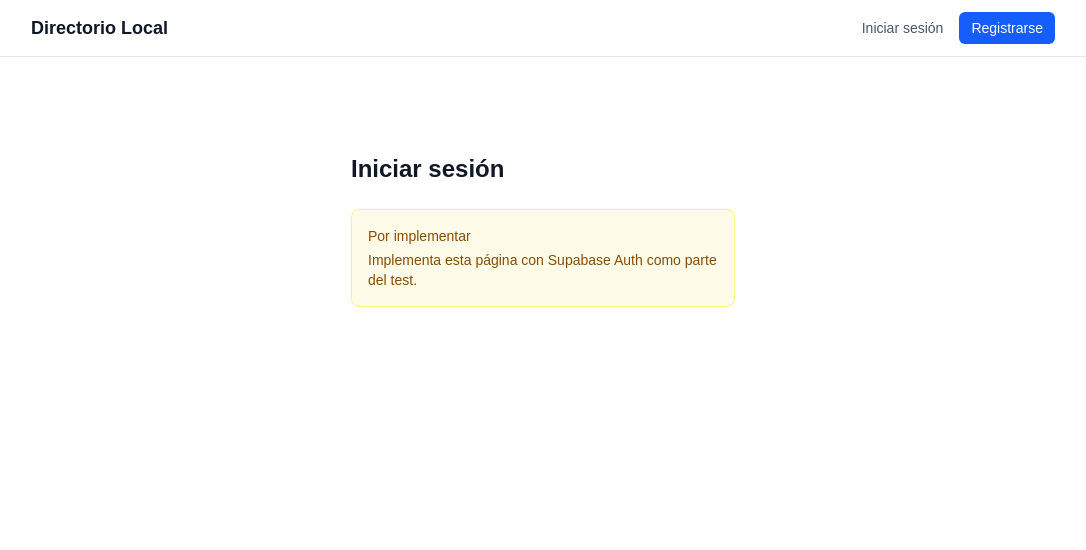
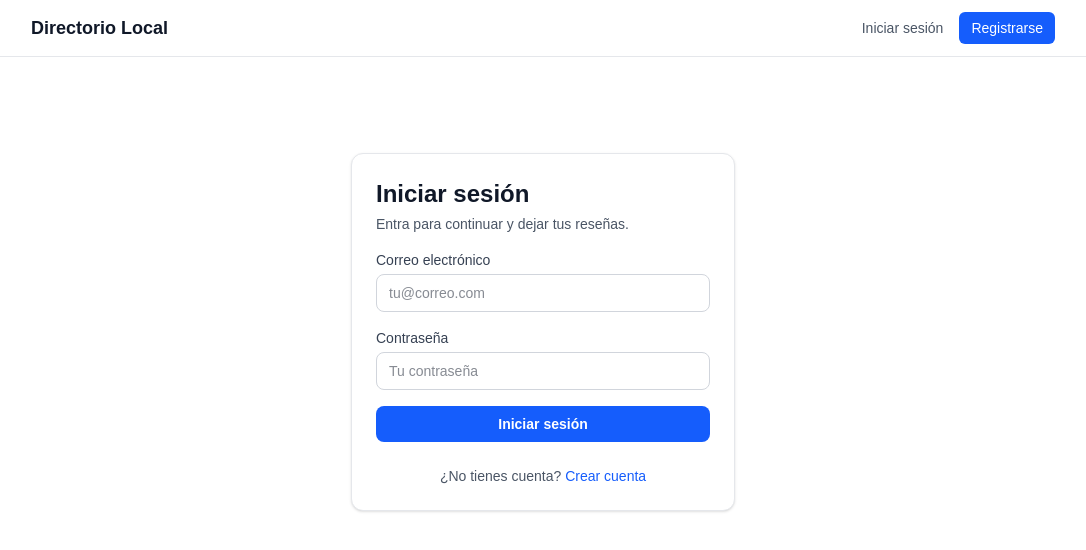
Before and after one commit to fauzantaufik/ventanal-candidate-test, a Next.js app in the folder web/: page /auth/login in a window 1280 px wide. Shown: the top 550 px of the page, without its empty margins (97-1183 px from the left). Built offline with nearby package versions, Linux system fonts and the light colour scheme.

Commit message:
feat: implement login and signup forms with Supabase Auth integration and UI components

```diff
--- a/web/src/app/auth/login/page.tsx
+++ b/web/src/app/auth/login/page.tsx
@@ -1,25 +1,177 @@
-// TODO: Implement the login page using Supabase Auth
-//
-// This page should:
-// 1. Show an email + password form
-// 2. Call supabase.auth.signInWithPassword({ email, password })
-// 3. On success, redirect to the page the user was on (or '/')
-// 4. Show a link to /auth/signup for new users
-// 5. Handle and display errors (invalid credentials, etc.)
-//
-// See: https://supabase.com/docs/reference/javascript/auth-signinwithpassword
+'use client';
+
+export const dynamic = 'force-dynamic';
+
+import React, { Suspense, useState } from 'react';
+import Link from 'next/link';
+import { useRouter, useSearchParams } from 'next/navigation';
+import { Alert } from '@/components/ui/alert';
+import { Button } from '@/components/ui/button';
+import {
+  Card,
+  CardContent,
+  CardDescription,
+  CardHeader,
+  CardTitle,
+} from '@/components/ui/card';
+import { Input } from '@/components/ui/input';
+import { Label } from '@/components/ui/label';
+import { supabase } from '@/lib/supabase';
+
+interface LoginErrors {
+  email?: string;
+  password?: string;
+}
+
+function getSafeReturnTo(returnTo: string | null): string {
+  return returnTo && returnTo.startsWith('/') ? returnTo : '/';
+}
+
+function LoginForm() {
+  const router = useRouter();
+  const searchParams = useSearchParams();
+  const destination = getSafeReturnTo(searchParams.get('returnTo'));
+
+  const [email, setEmail] = useState('');
+  const [password, setPassword] = useState('');
+  const [fieldErrors, setFieldErrors] = useState<LoginErrors>({});
+  const [formError, setFormError] = useState<string | null>(null);
+  const [loading, setLoading] = useState(false);
+
+  function validate(): boolean {
+    const errors: LoginErrors = {};
+    const normalizedEmail = email.trim().toLowerCase();
+
+    const emailRegex = /^[^\s@]+@[^\s@]+\.[^\s@]+$/;
+    if (!emailRegex.test(normalizedEmail)) {
+      errors.email = 'Ingresa un correo válido.';
+    }
+
+    if (!password) {
+      errors.password = 'Ingresa tu contraseña.';
+    }
+
+    setFieldErrors(errors);
+    return Object.keys(errors).length === 0;
+  }
+
+  async function handleSubmit(e: React.FormEvent) {
+    e.preventDefault();
+    setFormError(null);
+
+    if (!validate()) return;
+
+    setLoading(true);
+
+    const { data, error } = await supabase.auth.signInWithPassword({
+      email: email.trim().toLowerCase(),
+      password,
+    });
+
+    setLoading(false);
+
+    if (error) {
+      const message = error.message.toLowerCase();
+      if (
+        message.includes('invalid login credentials') ||
+        message.includes('invalid_credentials')
+      ) {
+        setFormError('Correo o contraseña incorrectos.');
+      } else if (message.includes('rate limit')) {
+        setFormError('Has intentado demasiadas veces. Espera un momento antes de volver a intentarlo.');
+      } else if (message.includes('email not confirmed')) {
+        setFormError('Confirma tu correo antes de iniciar sesión.');
+      } else {
+        setFormError('No se pudo iniciar sesión. Inténtalo de nuevo.');
+      }
+      return;
+    }
+
+    if (data.session) {
+      router.replace(destination);
+      router.refresh();
+    }
+  }
+
+  return (
+    <Card>
+      <CardHeader>
+        <CardTitle>Iniciar sesión</CardTitle>
+        <CardDescription>
+          Entra para continuar y dejar tus reseñas.
+        </CardDescription>
+      </CardHeader>
+
+      <CardContent>
+        {formError && <Alert className="mb-4">{formError}</Alert>}
+
+        <form onSubmit={handleSubmit} noValidate className="space-y-4">
+          <div>
+            <Label htmlFor="email">Correo electrónico</Label>
+            <Input
+              id="email"
+              type="email"
+              autoComplete="email"
+              value={email}
+              onChange={(e) => setEmail(e.target.value)}
+              className={fieldErrors.email ? 'border-red-400 bg-red-50' : ''}
+              placeholder="tu@correo.com"
+            />
+            {fieldErrors.email && (
+              <p className="mt-1 text-xs text-red-600">{fieldErrors.email}</p>
+            )}
+          </div>
+
+          <div>
+            <Label htmlFor="password">Contraseña</Label>
+            <Input
+              id="password"
+              type="password"
+              autoComplete="current-password"
+              value={password}
+              onChange={(e) => setPassword(e.target.value)}
+              className={fieldErrors.password ? 'border-red-400 bg-red-50' : ''}
+              placeholder="Tu contraseña"
+            />
+            {fieldErrors.password && (
+              <p className="mt-1 text-xs text-red-600">{fieldErrors.password}</p>
+            )}
+          </div>
+
+          <Button type="submit" disabled={loading} className="w-full">
+            {loading ? 'Entrando...' : 'Iniciar sesión'}
+          </Button>
+        </form>
+
+        <p className="mt-6 text-center text-sm text-gray-600">
+          ¿No tienes cuenta?{' '}
+          <Link
+            href={`/auth/signup?returnTo=${encodeURIComponent(destination)}`}
+            className="font-medium text-blue-600 hover:underline"
+          >
+            Crear cuenta
+          </Link>
+        </p>
+      </CardContent>
+    </Card>
+  );
+}
 
 export default function LoginPage() {
   return (
-    <div className="max-w-sm mx-auto mt-16">
-      <h1 className="text-2xl font-bold text-gray-900 mb-6">Iniciar sesión</h1>
-
-      <div className="bg-yellow-50 border border-yellow-200 rounded-lg p-4 text-sm text-yellow-800">
-        <p className="font-medium">Por implementar</p>
-        <p className="mt-1">
-          Implementa esta página con Supabase Auth como parte del test.
-        </p>
-      </div>
+    <div className="mx-auto mt-16 max-w-sm">
+      <Suspense
+        fallback={
+          <Card>
+            <CardHeader>
+              <div className="mb-2 h-8 w-40 animate-pulse rounded bg-gray-100" />
+              <div className="h-4 w-56 animate-pulse rounded bg-gray-100" />
+            </CardHeader>
+          </Card>
+        }
+      >
+        <LoginForm />
+      </Suspense>
     </div>
   );
 }
--- a/web/src/app/auth/signup/page.tsx
+++ b/web/src/app/auth/signup/page.tsx
@@ -3,8 +3,19 @@
 export const dynamic = 'force-dynamic';
 
 import React, { Suspense, useState } from 'react';
+import Link from 'next/link';
 import { useRouter, useSearchParams } from 'next/navigation';
-import Link from 'next/link';
+import { Alert } from '@/components/ui/alert';
+import { Button } from '@/components/ui/button';
+import {
+  Card,
+  CardContent,
+  CardDescription,
+  CardHeader,
+  CardTitle,
+} from '@/components/ui/card';
+import { Input } from '@/components/ui/input';
+import { Label } from '@/components/ui/label';
 import { supabase } from '@/lib/supabase';
 
 interface FieldErrors {
@@ -13,10 +24,14 @@ interface FieldErrors {
   password?: string;
 }
 
+function getSafeReturnTo(returnTo: string | null): string {
+  return returnTo && returnTo.startsWith('/') ? returnTo : '/';
+}
+
 function SignupForm() {
   const router = useRouter();
   const searchParams = useSearchParams();
-  const returnTo = searchParams.get('returnTo');
+  const destination = getSafeReturnTo(searchParams.get('returnTo'));
 
   const [fullName, setFullName] = useState('');
   const [email, setEmail] = useState('');
@@ -28,18 +43,22 @@ function SignupForm() {
 
   function validate(): boolean {
     const errors: FieldErrors = {};
+    const trimmedName = fullName.trim();
+    const normalizedEmail = email.trim().toLowerCase();
 
-    if (fullName.trim().length < 2) {
+    if (trimmedName.length < 2) {
       errors.fullName = 'El nombre debe tener al menos 2 caracteres.';
     }
 
     const emailRegex = /^[^\s@]+@[^\s@]+\.[^\s@]+$/;
-    if (!emailRegex.test(email.trim())) {
+    if (!emailRegex.test(normalizedEmail)) {
       errors.email = 'Ingresa un correo válido.';
     }
 
     if (password.length < 8) {
       errors.password = 'La contraseña debe tener al menos 8 caracteres.';
+    } else if (!/(?=.*[a-z])(?=.*[A-Z])(?=.*\d)/.test(password)) {
+      errors.password = 'Usa mayúsculas, minúsculas y al menos un número.';
     }
 
     setFieldErrors(errors);
@@ -52,25 +71,39 @@ function SignupForm() {
 
     if (!validate()) return;
 
+    const normalizedEmail = email.trim().toLowerCase();
+    const emailRedirectTo =
+      typeof window !== 'undefined'
+        ? new URL(destination, window.location.origin).toString()
+        : undefined;
+
     setLoading(true);
 
     const { data, error } = await supabase.auth.signUp({
-      email: email.trim(),
+      email: normalizedEmail,
       password,
       options: {
         data: { full_name: fullName.trim() },
+        ...(emailRedirectTo ? { emailRedirectTo } : {}),
       },
     });
 
+    if (error) {
       setLoading(false);
 
-    if (error) {
+      const message = error.message.toLowerCase();
       if (
-        error.message.toLowerCase().includes('already registered') ||
-        error.message.toLowerCase().includes('already exists') ||
-        error.message.toLowerCase().includes('user already')
+        message.includes('already registered') ||
+        message.includes('already exists') ||
+        message.includes('user already')
       ) {
         setFormError('Ya existe una cuenta con ese correo. Inicia sesión.');
+      } else if (message.includes('rate limit')) {
+        setFormError('Has intentado demasiadas veces. Espera un momento antes de volver a intentarlo.');
+      } else if (message.includes('invalid') && message.includes('email')) {
+        setFormError('Ingresa un correo válido.');
+      } else if (message.includes('password')) {
+        setFormError('La contraseña no cumple los requisitos de seguridad.');
       } else {
         setFormError('No se pudo crear la cuenta. Inténtalo de nuevo.');
       }
@@ -78,61 +111,84 @@ function SignupForm() {
     }
 
     if (data.session) {
-      router.replace(returnTo ?? '/');
-    } else {
+      setLoading(false);
+      router.replace(destination);
+      router.refresh();
+      return;
+    }
+
+    const { data: signInData, error: signInError } = await supabase.auth.signInWithPassword({
+      email: normalizedEmail,
+      password,
+    });
+
+    setLoading(false);
+
+    if (signInData.session) {
+      router.replace(destination);
+      router.refresh();
+      return;
+    }
+
+    if (
+      signInError &&
+      !signInError.message.toLowerCase().includes('email not confirmed')
+    ) {
+      setFormError(
+        'La cuenta fue creada, pero no se pudo iniciar sesión automáticamente. Intenta iniciar sesión manualmente.'
+      );
+      return;
+    }
+
     setEmailSent(true);
-    }
   }
 
   if (emailSent) {
     return (
-      <div className="bg-white rounded-xl border border-gray-200 p-8">
-        <h1 className="text-2xl font-bold text-gray-900 mb-2">
-          Revisa tu correo
-        </h1>
-        <p className="text-gray-600 text-sm">
+      <Card>
+        <CardHeader>
+          <CardTitle>Revisa tu correo</CardTitle>
+          <CardDescription>
             Te enviamos un enlace para confirmar tu cuenta antes de continuar.
+          </CardDescription>
+        </CardHeader>
+        <CardContent className="space-y-4">
+          <p className="text-sm text-gray-600">
+            Después de confirmar tu correo, volverás a la página desde la que empezaste.
           </p>
-      </div>
+          <Link
+            href={`/auth/login?returnTo=${encodeURIComponent(destination)}`}
+            className="inline-flex w-full items-center justify-center rounded-lg border border-gray-300 bg-white px-4 py-2 text-sm font-semibold text-gray-700 transition hover:bg-gray-50"
+          >
+            Ir a iniciar sesión
+          </Link>
+        </CardContent>
+      </Card>
     );
   }
 
   return (
-    <div className="bg-white rounded-xl border border-gray-200 p-8">
-      <div className="mb-6">
-        <h1 className="text-2xl font-bold text-gray-900 mb-1">
-          Crear cuenta
-        </h1>
-        <p className="text-sm text-gray-600">
+    <Card>
+      <CardHeader>
+        <CardTitle>Crear cuenta</CardTitle>
+        <CardDescription>
           Únete para dejar reseñas en negocios locales.
-        </p>
-      </div>
+        </CardDescription>
+      </CardHeader>
 
-      {formError && (
-        <div className="mb-4 rounded-lg border border-red-200 bg-red-50 p-3 text-sm text-red-800">
-          {formError}
-        </div>
-      )}
+      <CardContent>
+        {formError && <Alert className="mb-4">{formError}</Alert>}
 
         <form onSubmit={handleSubmit} noValidate className="space-y-4">
           <div>
-          <label
-            htmlFor="fullName"
-            className="block text-sm font-medium text-gray-700 mb-1"
-          >
-            Nombre completo
-          </label>
-          <input
+            <Label htmlFor="fullName">Nombre completo</Label>
+            <Input
               id="fullName"
               type="text"
               autoComplete="name"
               value={fullName}
               onChange={(e) => setFullName(e.target.value)}
-            className={`w-full rounded-lg border px-3 py-2 text-sm text-gray-900 placeholder-gray-400 outline-none focus:ring-2 focus:ring-blue-500 focus:border-blue-500 ${
-              fieldErrors.fullName
-                ? 'border-red-400 bg-red-50'
-                : 'border-gray-300 bg-white'
-            }`}
+              className={fieldErrors.fullName ? 'border-red-400 bg-red-50' : ''}
               placeholder="Tu nombre"
             />
             {fieldErrors.fullName && (
@@ -141,23 +197,14 @@ function SignupForm() {
           </div>
 
           <div>
-          <label
-            htmlFor="email"
-            className="block text-sm font-medium text-gray-700 mb-1"
-          >
-            Correo electrónico
-          </label>
-          <input
+            <Label htmlFor="email">Correo electrónico</Label>
+            <Input
               id="email"
               type="email"
               autoComplete="email"
               value={email}
               onChange={(e) => setEmail(e.target.value)}
-            className={`w-full rounded-lg border px-3 py-2 text-sm text-gray-900 placeholder-gray-400 outline-none focus:ring-2 focus:ring-blue-500 focus:border-blue-500 ${
-              fieldErrors.email
-                ? 'border-red-400 bg-red-50'
-                : 'border-gray-300 bg-white'
-            }`}
+              className={fieldErrors.email ? 'border-red-400 bg-red-50' : ''}
               placeholder="tu@correo.com"
             />
             {fieldErrors.email && (
@@ -166,61 +213,55 @@ function SignupForm() {
           </div>
 
           <div>
-          <label
-            htmlFor="password"
-            className="block text-sm font-medium text-gray-700 mb-1"
-          >
-            Contraseña
-          </label>
-          <input
+            <Label htmlFor="password">Contraseña</Label>
+            <Input
               id="password"
               type="password"
               autoComplete="new-password"
               value={password}
               onChange={(e) => setPassword(e.target.value)}
-            className={`w-full rounded-lg border px-3 py-2 text-sm text-gray-900 placeholder-gray-400 outline-none focus:ring-2 focus:ring-blue-500 focus:border-blue-500 ${
-              fieldErrors.password
-                ? 'border-red-400 bg-red-50'
-                : 'border-gray-300 bg-white'
-            }`}
-            placeholder="Mínimo 8 caracteres"
+              className={fieldErrors.password ? 'border-red-400 bg-red-50' : ''}
+              placeholder="Mínimo 8 caracteres, con mayúsculas y números"
             />
-          {fieldErrors.password && (
+            {fieldErrors.password ? (
               <p className="mt-1 text-xs text-red-600">{fieldErrors.password}</p>
+            ) : (
+              <p className="mt-1 text-xs text-gray-500">
+                Usa al menos 8 caracteres, con mayúsculas, minúsculas y un número.
+              </p>
             )}
           </div>
 
-        <button
-          type="submit"
-          disabled={loading}
-          className="w-full rounded-lg bg-blue-600 px-4 py-2 text-sm font-semibold text-white hover:bg-blue-700 focus:outline-none focus:ring-2 focus:ring-blue-500 focus:ring-offset-2 disabled:opacity-60 disabled:cursor-not-allowed transition-colors"
-        >
+          <Button type="submit" disabled={loading} className="w-full">
             {loading ? 'Creando cuenta...' : 'Crear cuenta'}
-        </button>
+          </Button>
         </form>
 
         <p className="mt-6 text-center text-sm text-gray-600">
           ¿Ya tienes cuenta?{' '}
           <Link
-          href={`/auth/login${returnTo ? `?returnTo=${encodeURIComponent(returnTo)}` : ''}`}
-          className="text-blue-600 hover:underline font-medium"
+            href={`/auth/login?returnTo=${encodeURIComponent(destination)}`}
+            className="font-medium text-blue-600 hover:underline"
           >
             Inicia sesión
           </Link>
         </p>
-    </div>
+      </CardContent>
+    </Card>
   );
 }
 
 export default function SignupPage() {
   return (
-    <div className="max-w-sm mx-auto mt-16">
+    <div className="mx-auto mt-16 max-w-sm">
       <Suspense
         fallback={
-          <div className="bg-white rounded-xl border border-gray-200 p-8">
-            <div className="h-8 w-40 bg-gray-100 rounded animate-pulse mb-2" />
-            <div className="h-4 w-56 bg-gray-100 rounded animate-pulse" />
-          </div>
+          <Card>
+            <CardHeader>
+              <div className="mb-2 h-8 w-40 animate-pulse rounded bg-gray-100" />
+              <div className="h-4 w-56 animate-pulse rounded bg-gray-100" />
+            </CardHeader>
+          </Card>
         }
       >
         <SignupForm />
--- /dev/null
+++ b/web/src/components/ui/alert.tsx
@@ -0,0 +1,15 @@
+interface AlertProps {
+  children?: any;
+  className?: string;
+}
+
+export function Alert({ children, className = '' }: AlertProps) {
+  return (
+    <div
+      role="alert"
+      className={`rounded-lg border border-red-200 bg-red-50 p-3 text-sm text-red-800 ${className}`}
+    >
+      {children}
+    </div>
+  );
+}
--- /dev/null
+++ b/web/src/components/ui/button.tsx
@@ -0,0 +1,28 @@
+import { ButtonHTMLAttributes } from 'react';
+
+interface ButtonProps extends ButtonHTMLAttributes<HTMLButtonElement> {
+  children?: any;
+  className?: string;
+  variant?: 'default' | 'outline';
+}
+
+export function Button({
+  children,
+  className = '',
+  variant = 'default',
+  ...props
+}: ButtonProps) {
+  const variantClassName =
+    variant === 'outline'
+      ? 'border border-gray-300 bg-white text-gray-700 hover:bg-gray-50'
+      : 'bg-blue-600 text-white hover:bg-blue-700';
+
+  return (
+    <button
+      className={`inline-flex items-center justify-center rounded-lg px-4 py-2 text-sm font-semibold transition focus:outline-none focus:ring-2 focus:ring-blue-500 focus:ring-offset-2 disabled:cursor-not-allowed disabled:opacity-60 ${variantClassName} ${className}`}
+      {...props}
+    >
+      {children}
+    </button>
+  );
+}
--- /dev/null
+++ b/web/src/components/ui/card.tsx
@@ -0,0 +1,28 @@
+type CardProps = {
+  children?: any;
+  className?: string;
+};
+
+export function Card({ children, className = '' }: CardProps) {
+  return (
+    <div className={`rounded-xl border border-gray-200 bg-white shadow-sm ${className}`}>
+      {children}
+    </div>
+  );
+}
+
+export function CardHeader({ children, className = '' }: CardProps) {
+  return <div className={`px-6 pt-6 pb-4 ${className}`}>{children}</div>;
+}
+
+export function CardTitle({ children, className = '' }: CardProps) {
+  return <h1 className={`text-2xl font-bold text-gray-900 ${className}`}>{children}</h1>;
+}
+
+export function CardDescription({ children, className = '' }: CardProps) {
+  return <p className={`mt-1 text-sm text-gray-600 ${className}`}>{children}</p>;
+}
+
+export function CardContent({ children, className = '' }: CardProps) {
+  return <div className={`px-6 pb-6 ${className}`}>{children}</div>;
+}
--- /dev/null
+++ b/web/src/components/ui/input.tsx
@@ -0,0 +1,14 @@
+import type { InputHTMLAttributes } from 'react';
+
+type InputProps = Omit<InputHTMLAttributes<HTMLInputElement>, 'children'> & {
+  className?: string;
+};
+
+export function Input({ className = '', ...props }: InputProps) {
+  return (
+    <input
+      className={`w-full rounded-lg border border-gray-300 bg-white px-3 py-2 text-sm text-gray-900 outline-none transition focus:border-blue-500 focus:ring-2 focus:ring-blue-500 disabled:opacity-50 ${className}`}
+      {...props}
+    />
+  );
+}
--- /dev/null
+++ b/web/src/components/ui/label.tsx
@@ -0,0 +1,17 @@
+import type { LabelHTMLAttributes } from 'react';
+
+type LabelProps = Omit<LabelHTMLAttributes<HTMLLabelElement>, 'children'> & {
+  children?: any;
+  className?: string;
+};
+
+export function Label({ children, className = '', ...props }: LabelProps) {
+  return (
+    <label
+      className={`mb-1 block text-sm font-medium text-gray-700 ${className}`}
+      {...props}
+    >
+      {children}
+    </label>
+  );
+}
```
Lines whose indentation alone changed are shown as unchanged.
